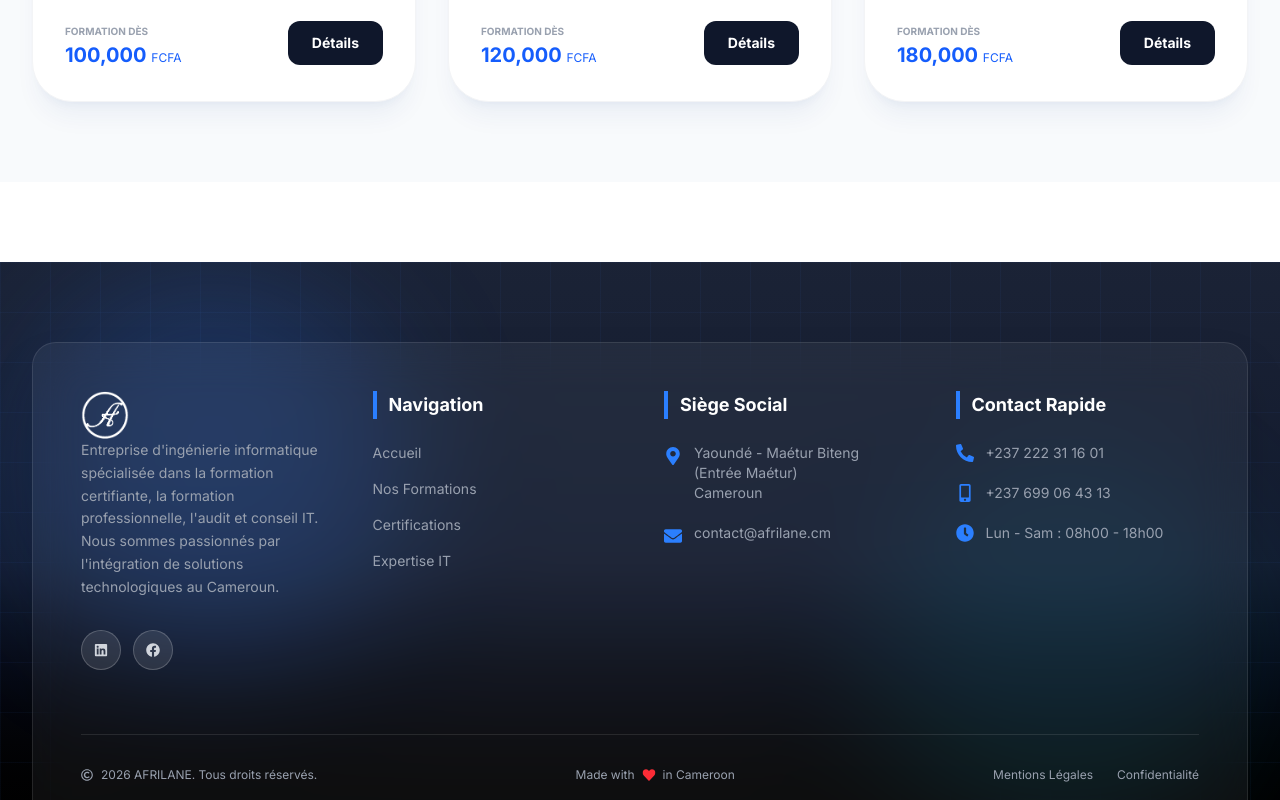
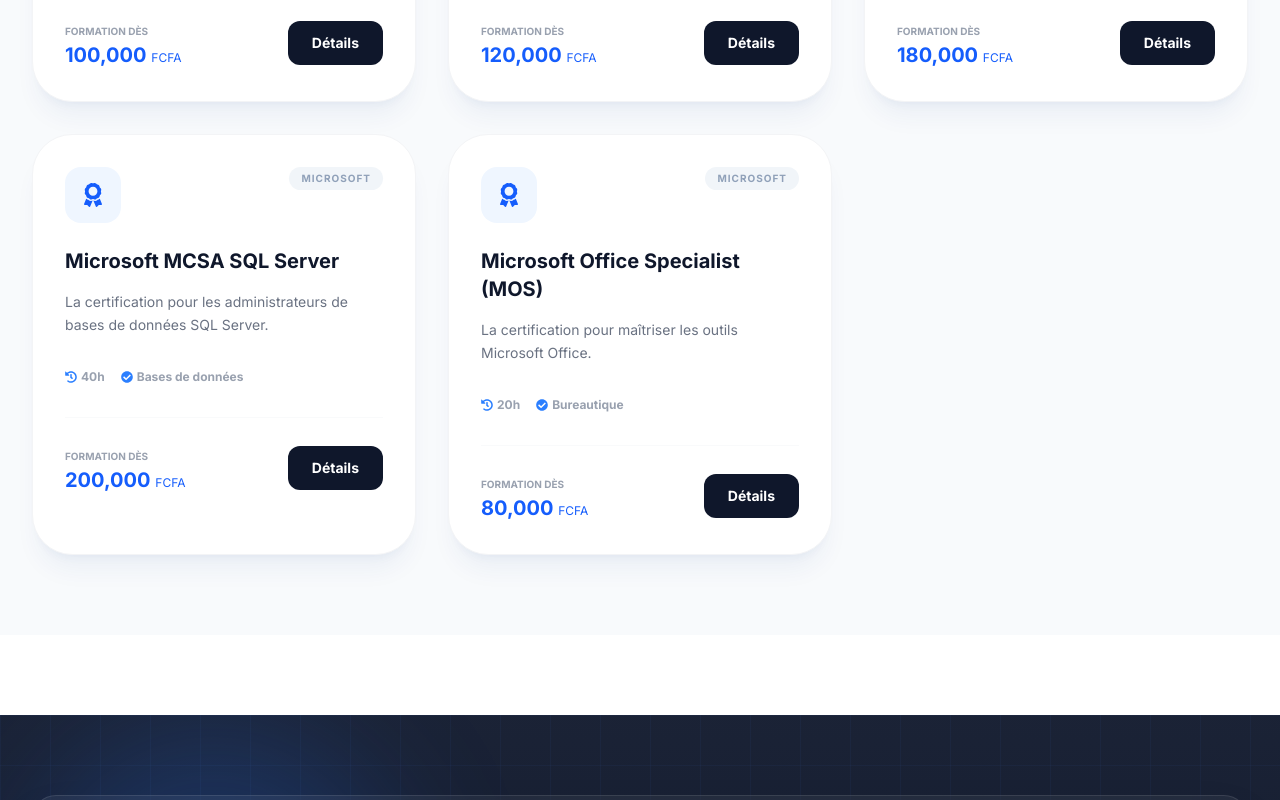
Before and after one commit to 7even5iv/afrilane-website, a React (Vite) app: page /certifications in a window 1280 px wide. Shown: the part 2220-3020 px from the top of the page. Built offline with nearby package versions, Linux system fonts and the light colour scheme.

Commit message:
Mise à jour

```diff
--- a/src/constants/index.ts
+++ b/src/constants/index.ts
@@ -85,8 +85,8 @@
     name: "Cisco CCNA 200-301",
     provider: "Cisco",
     category: "Réseaux",
-    trainingPrice: 150000,
-    examPrice: 215000,
+    trainingPrice: 250000,
+    examPrice: 190000,
     duration: "40h",
     description: "Installation, configuration et dépannage des réseaux d'entreprise."
   },
@@ -96,7 +96,7 @@
     provider: "Cisco",
     category: "Réseaux",
     trainingPrice: 250000,
-    examPrice: 300000,
+    examPrice: 250000,
     duration: "35h",
     description: "Conception et gestion avancée des réseaux d'entreprise."
   },
@@ -117,7 +117,7 @@
     provider: "PECB",
     category: "Sécurité",
     trainingPrice: 450000,
-    examPrice: 0,
+    examPrice: 75000,
     duration: "5 Jours",
     description: "Devenez expert en mise en œuvre de systèmes de management de la sécurité."
   },
@@ -158,7 +158,7 @@
     provider: "Cisco",
     category: "Sécurité",
     trainingPrice: 600000,
-    examPrice: 160000,
+    examPrice: 1.000000,
     duration: "50h",
     description: "Devenez un expert en sécurité des réseaux avec la certification CCIE Security."
   },
@@ -206,7 +206,27 @@
     duration: "40h",
     description: "La certification d'entrée pour les administrateurs de bases de données Oracle."
   },
+  {
+    id: "mcsa-sql",
+    name: "Microsoft MCSA SQL Server",
+    provider: "Microsoft",
+    category: "Bases de données",
+    trainingPrice: 200000,
+    examPrice: 300000,
+    duration: "40h",
+    description: "La certification pour les administrateurs de bases de données SQL Server."
+  },
   // BUREAUTIQUE
+  {
+    id: "mos-specialist",
+    name: "Microsoft Office Specialist (MOS)",
+    provider: "Microsoft",
+    category: "Bureautique",
+    trainingPrice: 80000,
+    examPrice: 100000,
+    duration: "20h",
+    description: "La certification pour maîtriser les outils Microsoft Office."
+  }
 
 ];
 
```
